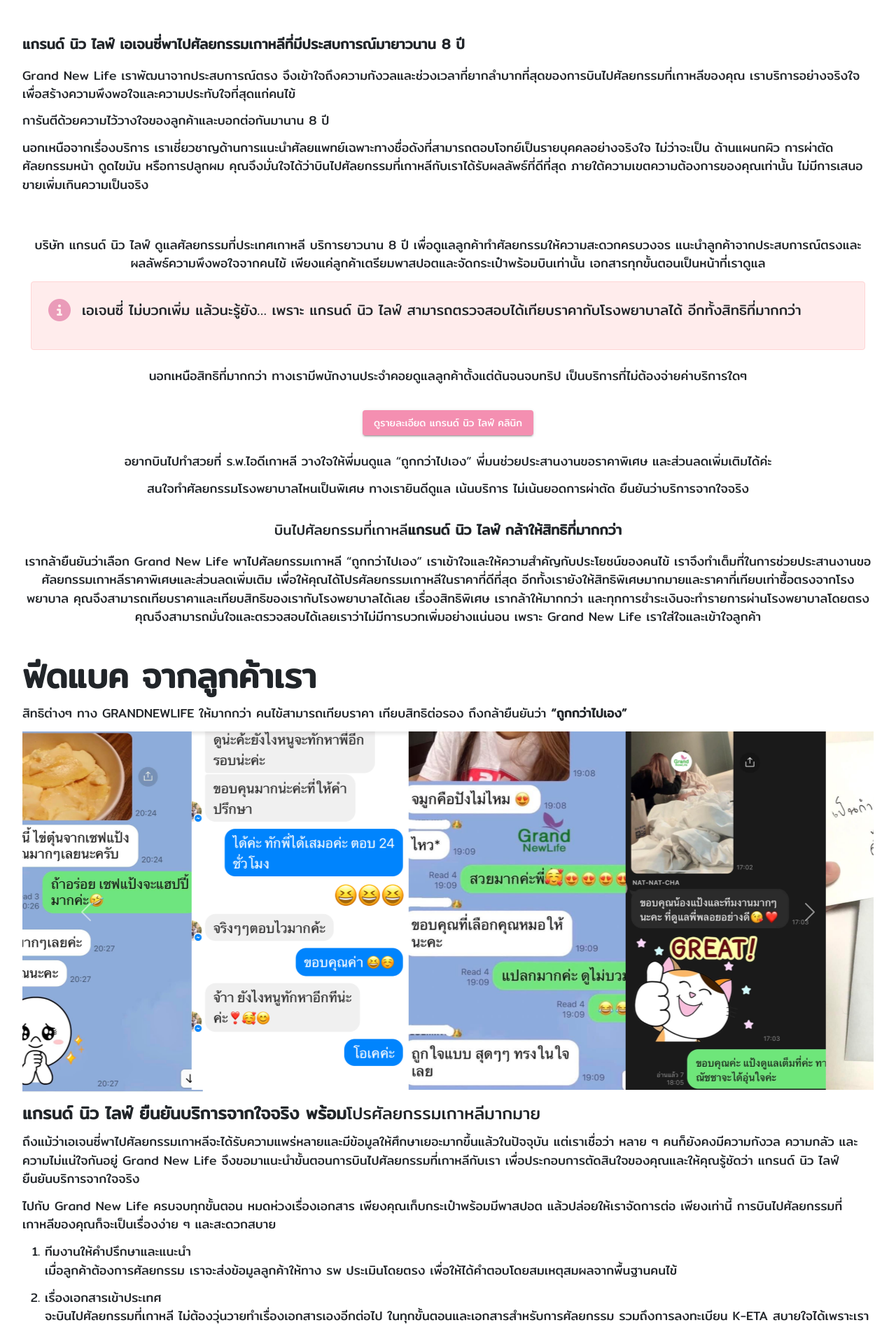
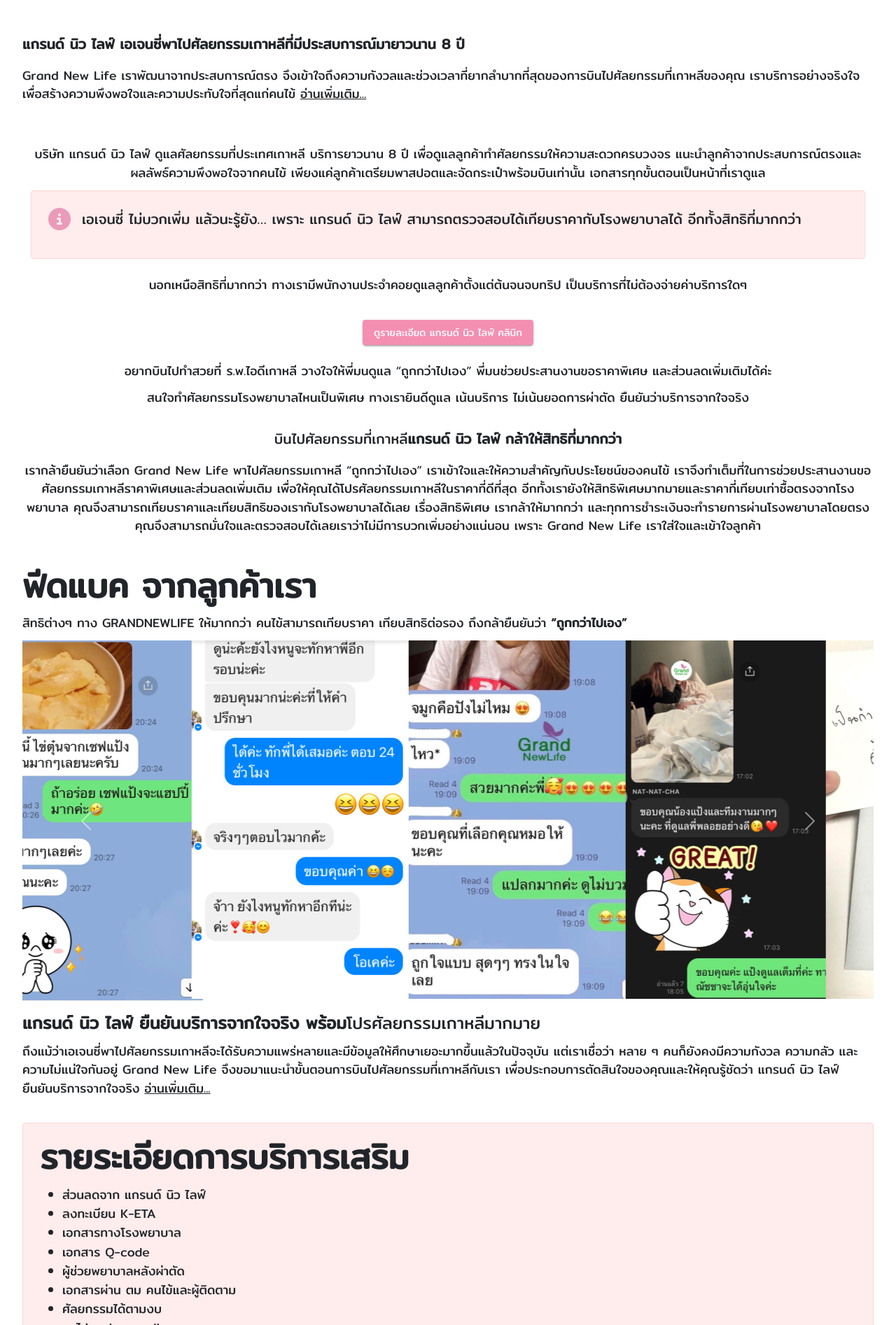
Before and after one commit to kitjenz/grandnewlife, an Angular app: page /services in a window 1280 px wide. Shown: the part 1747-3640 px from the top of the page at 70% size. Built offline with nearby package versions, Linux system fonts and the light colour scheme.

Commit message:
Add read more on paragraph
- Homepage
- Services Page

```diff
--- a/src/app/pages/home/home.component.html
+++ b/src/app/pages/home/home.component.html
@@ -139,11 +139,13 @@
 
 <div class="row">
   <h2><strong>แกรนด์ นิว ไลฟ์ เอเจนซี่ศัลยกรรมเกาหลีชั้นนำที่คุณวางใจ</strong></h2>
-  <p><span style="font-weight: 400;">บริษัท Grand New Life เป็นหนึ่งในเอเจนซี่ศัลยกรรมเกาหลี ที่ใส่ใจ ดูแลทุกขั้นตอนจนสิ้นสุดเส้นทางทำศัลยกรรมเกาหลีของคุณ ตั้งแต่การดำเนินเรื่องเข้าประเทศ ไปจนถึงกลับไทย และติดตามอัพเดตอย่างต่อเนื่อง โดยไม่มีค่าใช้จ่ายใด ๆ เพิ่มเติม หมดกังวลทุกปัญหาด้าน ภาษา อาหาร ที่พัก โรงแรม การท่องเที่ยว และโรงพยาบาลเกาหลีศัลยกรรมต่าง ๆ</span></p>
-  <p><span style="font-weight: 400;">&nbsp;นอกจากนี้ Grand New Life ยังมีศูนย์ปรึกษาที่ไทยอย่างถูกต้องที่สามารถรองรับคุณหมอจากประเทศเกาหลีและสามารถตรวจสอบได้&nbsp;</span></p>
+  <p><span style="font-weight: 400;">บริษัท Grand New Life เป็นหนึ่งในเอเจนซี่ศัลยกรรมเกาหลี ที่ใส่ใจ ดูแลทุกขั้นตอนจนสิ้นสุดเส้นทางทำศัลยกรรมเกาหลีของคุณ ตั้งแต่การดำเนินเรื่องเข้าประเทศ ไปจนถึงกลับไทย และติดตามอัพเดตอย่างต่อเนื่อง โดยไม่มีค่าใช้จ่ายใด ๆ เพิ่มเติม หมดกังวลทุกปัญหาด้าน ภาษา อาหาร ที่พัก โรงแรม การท่องเที่ยว และโรงพยาบาลเกาหลีศัลยกรรมต่าง ๆ</span> <a data-bs-toggle="collapse" href="#multiCollapseExample1" role="button" aria-expanded="false" aria-controls="multiCollapseExample1" style="color:#212529;margin-left:5px;">อ่านเพิ่มเติม...</a></p>
+  <div class="collapse multi-collapse" id="multiCollapseExample1">
+    <p><span style="font-weight: 400;">นอกจากนี้ Grand New Life ยังมีศูนย์ปรึกษาที่ไทยอย่างถูกต้องที่สามารถรองรับคุณหมอจากประเทศเกาหลีและสามารถตรวจสอบได้&nbsp;</span></p>
     <p><span style="font-weight: 400;">มั่นใจในบริการของเรา ที่สร้างแค่ประสบการณ์ที่มีแต่ความสะดวกสบาย</span></p>
     <p><span style="font-weight: 400;">เราพัฒนาจากประสบการณ์ตรง จึงมั่นใจและกล้าเป็นหนึ่งในแนวหน้าตัวแทนเรื่องศัลยกรรมที่เกาหลี เราเข้าใจทุกความกังวลและรู้ทันปัญหาที่อาจเกิดขึ้น ลดความวุ่นวาย พร้อมแก้ไขปัญหาเฉพาะหน้าและประสานงานตอบคนไข้ตลอด 24 ชั่วโมง&nbsp;</span></p>
     <p><span style="font-weight: 400;">แกรนด์ นิว ไลฟ์ เน้นประโยชน์ของคนไข้สำคัญกว่ายอดผ่าตัด จึงเน้นงานบริการและดูแลเพื่อให้คนไข้ประทับใจที่สุด ดังนั้น หมดกังวลเรื่องการเดินทางคนเดียว ทั้งหมดนี้จึงเป็นส่วนหนึ่งในเหตุผลที่ลูกค้าไว้วางใจ Grand New Life และมอบโอกาสให้เรามีประสบการณ์ดูแลมากว่า 8 ปี&nbsp;</span></p>
+  </div>
 </div>
 
 <!-- Hospital -->
@@ -281,14 +283,13 @@
     <div>
 
       <h2><strong>ทำไมเลือกไปศัลยกรรมที่เกาหลีกับแกรนด์ นิว ไลฟ์ ถึงดีกว่า?</strong></h2>
-      <p><span style="font-weight: 400;">Grand New Life เป็นบริษัทที่ถูกต้องตามกฎหมายไทย-เกาหลี ลดความวุ่นวาย เพราะเราเข้าใจว่าความไม่สะดวกสบายและปัญหาต่าง ๆ คือช่วงเวลาที่ลำบากที่สุดของการศัลยกรรมที่เกาหลี เรายืนยันบริการอย่างครบวงจรด้วยใจ ให้คุณอุ่นใจตั้งแต่จอง การันตีด้วยโล่รางวัล &ldquo;For your outstanding performance and invaluable contributions&rdquo; จากโรงพยาบาลเกาหลีศัลยกรรมความงามชั้นนำของเกาหลีใต้อย่าง โรงพยาบาลไอดีและโรงพยาบาลนานะ ที่มีชื่อเสียงระดับประเทศ อีกทั้งยังมีผลงานเด่นตามรายการต่าง ๆ เช่น Let Me In Thailand ซึ่งเราเป็นเจ้าแรกในประเทศไทยและในระดับเอเชียที่ได้รับรางวัลนี้ เราจึงกล้ารับรองความโดดเด่นในการปฎิบัติหน้าที่เป็นเอเจนซี่ศัลยกรรมเกาหลีที่มีคุณค่า&nbsp;</span></p>
+      <p><span style="font-weight: 400;">Grand New Life เป็นบริษัทที่ถูกต้องตามกฎหมายไทย-เกาหลี ลดความวุ่นวาย เพราะเราเข้าใจว่าความไม่สะดวกสบายและปัญหาต่าง ๆ คือช่วงเวลาที่ลำบากที่สุดของการศัลยกรรมที่เกาหลี เรายืนยันบริการอย่างครบวงจรด้วยใจ ให้คุณอุ่นใจตั้งแต่จอง การันตีด้วยโล่รางวัล &ldquo;For your outstanding performance and invaluable contributions&rdquo; จากโรงพยาบาลเกาหลีศัลยกรรมความงามชั้นนำของเกาหลีใต้อย่าง โรงพยาบาลไอดีและโรงพยาบาลนานะ ที่มีชื่อเสียงระดับประเทศ อีกทั้งยังมีผลงานเด่นตามรายการต่าง ๆ เช่น Let Me In Thailand ซึ่งเราเป็นเจ้าแรกในประเทศไทยและในระดับเอเชียที่ได้รับรางวัลนี้ เราจึงกล้ารับรองความโดดเด่นในการปฎิบัติหน้าที่เป็นเอเจนซี่ศัลยกรรมเกาหลีที่มีคุณค่า&nbsp;</span> <a data-bs-toggle="collapse" href="#multiCollapseExample2" role="button" aria-expanded="false" aria-controls="multiCollapseExample2" style="color:#212529;margin-left:5px;">อ่านเพิ่มเติม...</a></p>
+      <div class="collapse multi-collapse" id="multiCollapseExample2">
         <p><span style="font-weight: 400;">ปัจจุบันมี เอเจนซี่ศัลยกรรมเกาหลี เกิดขึ้นใหม่มากมาย ทำให้ผู้ที่สนใจอยากไปทำศัลยกรรมที่เกาหลีได้มีตัวเลือกตัดสินใจที่หลากหลายกันมากขึ้น การเลือกเอเจนซี่ที่ใส่ใจ ไม่ทิ้งลูกค้า และให้บริการอย่างครบครัน จึงเป็นสิ่งที่ควรคำนึงไว้เสมอ เลือก Grand New Life ตอบโจทย์คุณอย่างแน่นอน&nbsp;</span></p>
-
         <p><span style="font-weight: 400;">เราบริการใส่ใจประโยชน์ของคนไข้อย่างแท้ที่สุด ประเมินจากพื้นฐานคนไข้และทำทุกอย่างตามความต้องการของคนไข้เท่านั้น โดยไม่เสนอขายเพิ่มเกินความเป็นจริง</span></p>
         <p><span style="font-weight: 400;">ส่วนในเรื่องความปลอดภัย เราให้ความสำคัญสูงสุดแน่นอน กับข้อมูลความเป็นส่วนตัวของคุณและจะเก็บเป็นความลับสุดยอด เราไม่มีการเปิดเผยข้อมูลส่วนตัวและใบหน้าของคนไข้หากไม่ได้คำรับอนุญาต ดังนั้น คุณจึงพักฟื้นได้อย่างสบายใจ ไร้กังวล</span></p>
         <p><span style="font-weight: 400;">เรื่องบริการ แกรนด์ นิว ไลฟ์ เราดูแลทุกขั้นตอนอย่างครบวงจร พร้อมตอบทุกข้อสงสัยเกี่ยวกับการทำศัลยกรรมเกาหลีและแนะนำอย่างจริงใจ รวมถึงแนะนำทุกจุดเด่น เอกลักษณ์ และสไตล์เฉพาะที่แตกต่างกันของทุกโรงพยาบาลเกาหลีศัลยกรรมในเครือ เราบริการให้คำปรึกษากับลูกค้าทุกท่านอย่างอบอุ่นและตรงไปตรงมาภายใต้ขอบเขตความต้องการของลูกค้าเท่านั้น เพื่อให้คุณได้รับการบริการและผลลัพธ์ที่ดีและประทับใจที่สุด&nbsp;</span></p>
-
-
+      </div>
     </div>
   </div>
 </div>
@@ -541,8 +542,10 @@
     <div class="col-lg-12 ">
       <div>
         <h3><strong>แกรนด์ นิว ไลฟ์ เรามั่นใจในราคาทำศัลยกรรม ที่โรงพยาบาลเกาหลีที่พิเศษกว่าใคร</strong></h3>
-        <p><span style="font-weight: 400;">เราใส่ใจความพึงพอใจของคนไข้ จึงไม่มีการเสนอขายเพิ่มเกินความเป็นจริงและทำทุกอย่างตามความต้องการของคนไข้เท่านั้น แกรนด์ นิว ไลฟ์ จึงยืนยันว่าเรื่องสิทธิพิเศษ เรามีให้มากกว่า คุณสามารถเทียบราคาและเทียบสิทธิต่อรองกับโรงพยาบาลได้เลย เพราะเราให้ราคาเทียบเท่าซื้อตรงจากโรงพยาบาลแถมยังมีบริการนอกเหนือโรงพยาบาล</span></p>
-        <p><span style="font-weight: 400;">&nbsp;จึงกล้ายืนยันว่า </span><span style="font-weight: 400;">&ldquo;ถูกกว่าไปเอง&rdquo; </span><span style="font-weight: 400;">อีกทั้งเรายังเต็มที่ในการช่วยประสานงานขอราคาพิเศษและส่วนลดเพิ่มเติม และในทุกการชำระเงินจะทำผ่านโรงพยาบาลโดยตรง คุณจึงสามารถตรวจสอบได้ ว่าไม่มีการบวกเพิ่มแน่นอน เรากล้าการันตี</span><span style="font-weight: 400;">ในราคาที่พิเศษกว่าใคร</span><span style="font-weight: 400;"> เพราะเราเข้าใจลูกค้า และมุ่งเน้นที่จะมอบแต่ประสบการณ์สุดประทับใจ จริงใจ และสะดวกสบายแก่คุณ</span></p>
+        <p><span style="font-weight: 400;">เราใส่ใจความพึงพอใจของคนไข้ จึงไม่มีการเสนอขายเพิ่มเกินความเป็นจริงและทำทุกอย่างตามความต้องการของคนไข้เท่านั้น แกรนด์ นิว ไลฟ์ จึงยืนยันว่าเรื่องสิทธิพิเศษ เรามีให้มากกว่า คุณสามารถเทียบราคาและเทียบสิทธิต่อรองกับโรงพยาบาลได้เลย เพราะเราให้ราคาเทียบเท่าซื้อตรงจากโรงพยาบาลแถมยังมีบริการนอกเหนือโรงพยาบาล <a data-bs-toggle="collapse" href="#multiCollapseExample3" role="button" aria-expanded="false" aria-controls="multiCollapseExample3" style="color:#212529;">อ่านเพิ่มเติม...</a></span></p>
+        <div class="collapse multi-collapse" id="multiCollapseExample3">
+          <p><span style="font-weight: 400;">จึงกล้ายืนยันว่า </span><span style="font-weight: 400;">&ldquo;ถูกกว่าไปเอง&rdquo; </span><span style="font-weight: 400;">อีกทั้งเรายังเต็มที่ในการช่วยประสานงานขอราคาพิเศษและส่วนลดเพิ่มเติม และในทุกการชำระเงินจะทำผ่านโรงพยาบาลโดยตรง คุณจึงสามารถตรวจสอบได้ ว่าไม่มีการบวกเพิ่มแน่นอน เรากล้าการันตี</span><span style="font-weight: 400;">ในราคาที่พิเศษกว่าใคร</span><span style="font-weight: 400;"> เพราะเราเข้าใจลูกค้า และมุ่งเน้นที่จะมอบแต่ประสบการณ์สุดประทับใจ จริงใจ และสะดวกสบายแก่คุณ</span></p>
+        </div>
       </div>
     </div>
   </div>
--- a/src/app/pages/services/services.component.html
+++ b/src/app/pages/services/services.component.html
@@ -71,9 +71,11 @@
     <div class="row">
       <div class="col-md-12">
         <h2><strong>แกรนด์ นิว ไลฟ์ เอเจนซี่</strong><strong>พาไป</strong><strong>ศัลยกรรมเกาหลีที่มีประสบการณ์มายาวนาน 8 ปี</strong></h2>
-        <p><span style="font-weight: 400;"> Grand New Life เราพัฒนาจากประสบการณ์ตรง จึงเข้าใจถึงความกังวลและช่วงเวลาที่ยากลำบากที่สุดของการบินไปศัลยกรรมที่เกาหลีของคุณ เราบริการอย่างจริงใจเพื่อสร้างความพึงพอใจและความประทับใจที่สุดแก่คนไข้&nbsp;</span></p>
+        <p><span style="font-weight: 400;"> Grand New Life เราพัฒนาจากประสบการณ์ตรง จึงเข้าใจถึงความกังวลและช่วงเวลาที่ยากลำบากที่สุดของการบินไปศัลยกรรมที่เกาหลีของคุณ เราบริการอย่างจริงใจเพื่อสร้างความพึงพอใจและความประทับใจที่สุดแก่คนไข้&nbsp;<a data-bs-toggle="collapse" href="#multiCollapseExample1" role="button" aria-expanded="false" aria-controls="multiCollapseExample1" style="color:#212529;">อ่านเพิ่มเติม...</a></span></p>
+          <div class="collapse multi-collapse" id="multiCollapseExample1">
             <p><span style="font-weight: 400;">การันตีด้วยความไว้วางใจของลูกค้าและบอกต่อกันมานาน 8 ปี</span></p>
             <p><span style="font-weight: 400;">นอกเหนือจากเรื่องบริการ เราเชี่ยวชาญด้านการแนะนำศัลยแพทย์เฉพาะทางชื่อดังที่สามารถตอบโจทย์เป็นรายบุคคลอย่างจริงใจ ไม่ว่าจะเป็น ด้านแผนกผิว การผ่าตัดศัลยกรรมหน้า ดูดไขมัน หรือการปลูกผม คุณจึงมั่นใจได้ว่าบินไปศัลยกรรมที่เกาหลีกับเราได้รับผลลัพธ์ที่ดีที่สุด ภายใต้ความเขตความต้องการของคุณเท่านั้น ไม่มีการเสนอขายเพิ่มเกินความเป็นจริง</span></p>
+          </div>
         </div>
     </div>
 
@@ -186,7 +188,8 @@
     <div class="col-lg-12">
       <br/>
       <h3 class="to_h3"><strong>แกรนด์ นิว ไลฟ์ ยืนยันบริการจากใจจริง พร้อม</strong><span style="font-weight: 400;">โปรศัลยกรรมเกาหลีมากมาย</span><strong><br /></strong></h3>
-      <p><span style="font-weight: 400;">ถึงแม้ว่าเอเจนซี่พาไปศัลยกรรมเกาหลีจะได้รับความแพร่หลายและมีข้อมูลให้ศึกษาเยอะมากขึ้นแล้วในปัจจุบัน แต่เราเชื่อว่า หลาย ๆ คนก็ยังคงมีความกังวล ความกลัว และความไม่แน่ใจกันอยู่ Grand New Life จึงขอมาแนะนำขั้นตอนการบินไปศัลยกรรมที่เกาหลีกับเรา เพื่อประกอบการตัดสินใจของคุณและให้คุณรู้ชัดว่า แกรนด์ นิว ไลฟ์ ยืนยันบริการจากใจจริง&nbsp;</span></p>
+      <p><span style="font-weight: 400;">ถึงแม้ว่าเอเจนซี่พาไปศัลยกรรมเกาหลีจะได้รับความแพร่หลายและมีข้อมูลให้ศึกษาเยอะมากขึ้นแล้วในปัจจุบัน แต่เราเชื่อว่า หลาย ๆ คนก็ยังคงมีความกังวล ความกลัว และความไม่แน่ใจกันอยู่ Grand New Life จึงขอมาแนะนำขั้นตอนการบินไปศัลยกรรมที่เกาหลีกับเรา เพื่อประกอบการตัดสินใจของคุณและให้คุณรู้ชัดว่า แกรนด์ นิว ไลฟ์ ยืนยันบริการจากใจจริง&nbsp;<a data-bs-toggle="collapse" href="#multiCollapseExample2" role="button" aria-expanded="false" aria-controls="multiCollapseExample2" style="color:#212529;">อ่านเพิ่มเติม...</a></span></p>
+      <div class="collapse multi-collapse" id="multiCollapseExample2">
         <p><span style="font-weight: 400;">ไปกับ Grand New Life ครบจบทุกขั้นตอน หมดห่วงเรื่องเอกสาร เพียงคุณเก็บกระเป๋าพร้อมมีพาสปอต แล้วปล่อยให้เราจัดการต่อ เพียงเท่านี้ การบินไปศัลยกรรมที่เกาหลีของคุณก็จะเป็นเรื่องง่าย ๆ และสะดวกสบาย&nbsp;</span></p>
         <ol type="1">
         <li style="font-weight: 400;" aria-level="1"><span style="font-weight: 400;">ทีมงานให้คำปรึกษาและแนะนำ</span></li>
@@ -207,6 +210,7 @@
         <li style="font-weight: 400;" aria-level="1"><span style="font-weight: 400;">รับภาษีคืน</span></li>
         </ol>
         <p><span style="font-weight: 400;">เมื่อศัลยกรรมที่ประเทศเกาหลีจะมี แท็กรีฟัน ตามยอดการผ่าตัดของลูกค้า หรือเมื่อลูกค้าท่องเที่ยวซื้อของช้อปปิ้ง ทีมงานของเราจะช่วยในการจัดเอกสารคืนภาษีให้คุณ เพื่อเข้าไปรับเงินคืนที่สนามบินอินชอนตอนกลับไทย</span></p>
+      </div>
       </div>
   </div>
 
```
Lines whose indentation alone changed are shown as unchanged.
